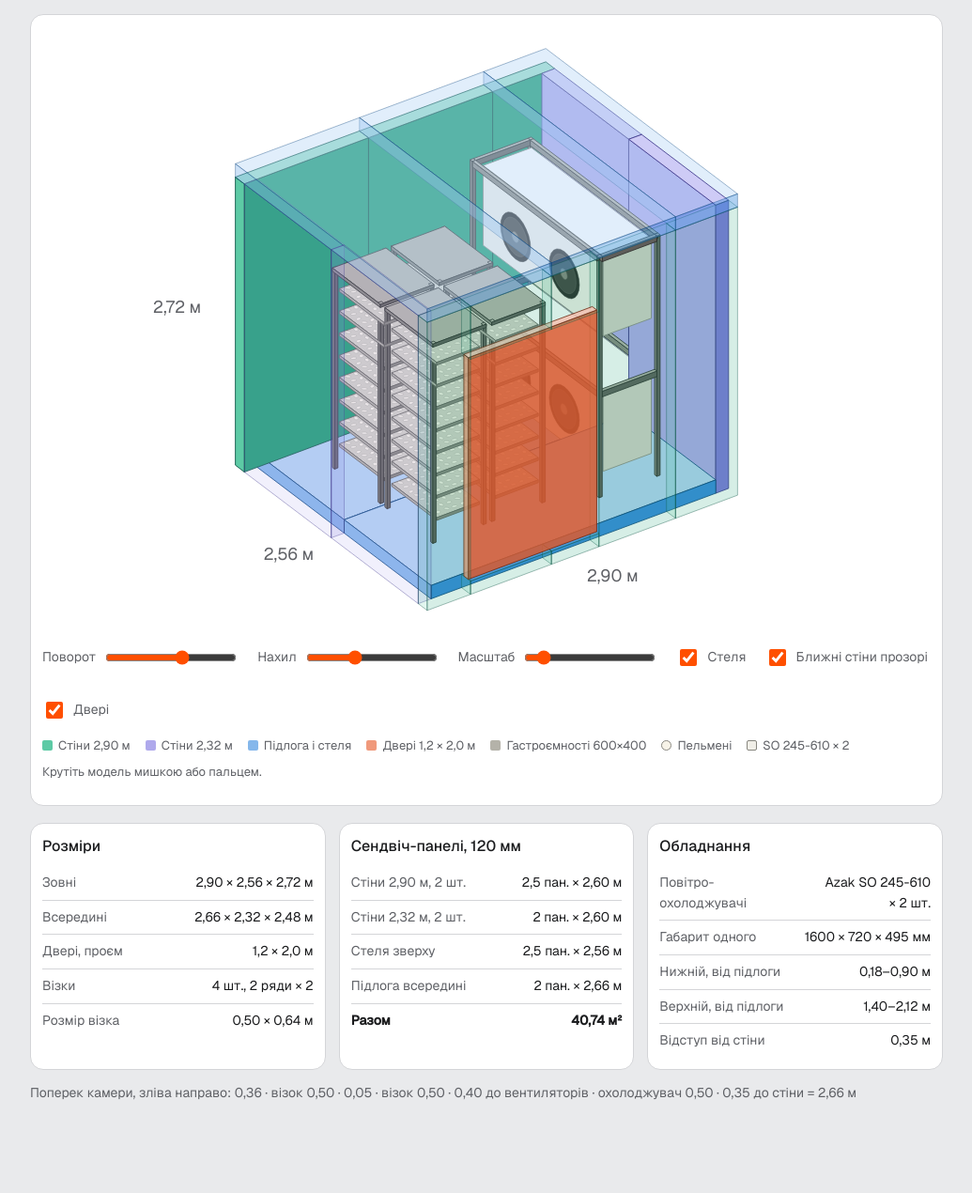
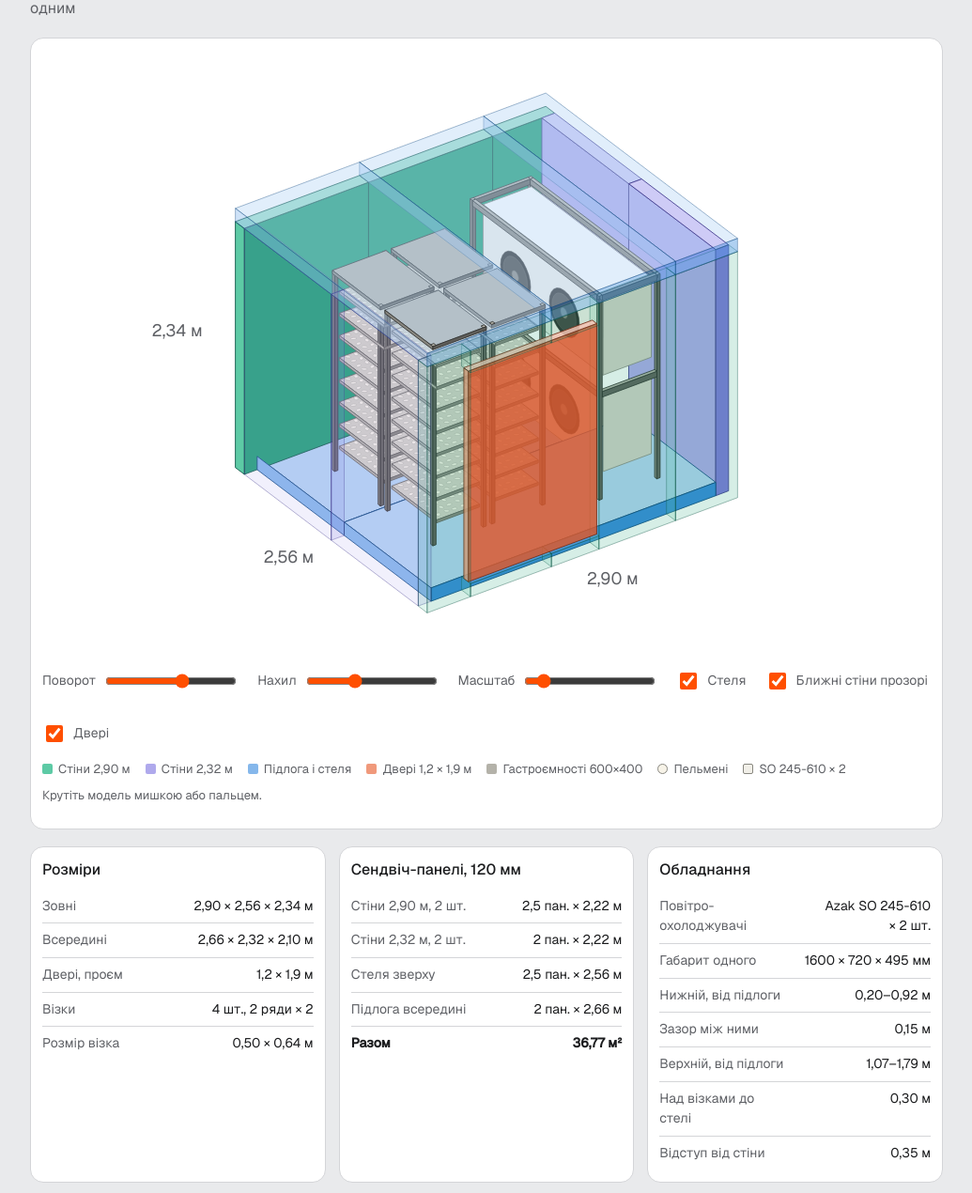
Before and after one commit to ap102020/kamera_Prom_10765, a plain HTML site: page index.html in a window 1280 px wide. Shown: the part 124-1394 px from the top of the page at 94% size, without its empty margins (122-1157 px from the left). Before the commit the page ends 1361 px from the top, so only its background shows below. Drawn offline with nearby package versions, Linux system fonts and the light colour scheme.

Commit message:
Add files via upload

```diff
--- a/index.html
+++ b/index.html
@@ -43,7 +43,7 @@ tr:last-child td{border-bottom:0}
 <body>
 <div class="band">
 <h1>Камера шокової заморозки на 4 візки</h1>
-<p class="sub">Зовні 2,90 × 2,56 × 2,72 м · сендвіч-панель 120 мм · 2 повітроохолоджувачі Azak SO 245-610 один над одним</p>
+<p class="sub">Зовні 2,90 × 2,56 × 2,34 м · всередині висота 2,10 м · сендвіч-панель 120 мм · 2 повітроохолоджувачі Azak SO 245-610 один над одним</p>
 <div class="card">
 <svg id="v" viewBox="0 0 680 460" role="img" aria-label="Тривимірна модель камери з візками, гастроємностями з пельменями і повітроохолоджувачами"></svg>
 <div class="ctl">
@@ -58,7 +58,7 @@ tr:last-child td{border-bottom:0}
 <span><span class="sw" style="background:#5DCAA5"></span>Стіни 2,90 м</span>
 <span><span class="sw" style="background:#AFA9EC"></span>Стіни 2,32 м</span>
 <span><span class="sw" style="background:#85B7EB"></span>Підлога і стеля</span>
-<span><span class="sw" style="background:#F0997B"></span>Двері 1,2 × 2,0 м</span>
+<span><span class="sw" style="background:#F0997B"></span>Двері 1,2 × 1,9 м</span>
 <span><span class="sw" style="background:#B4B2A9"></span>Гастроємності 600×400</span>
 <span><span class="sw" style="background:#F7F3E8;border:1px solid #888780;border-radius:50%"></span>Пельмені</span>
 <span><span class="sw" style="background:#F1EFE8;border:1px solid #888780"></span>SO 245-610 × 2</span>
@@ -68,24 +68,26 @@ tr:last-child td{border-bottom:0}
 
 <div class="grid">
 <div class="card"><h2>Розміри</h2><table>
-<tr><td>Зовні</td><td><span class="nb">2,90 × 2,56</span> <span class="nb">× 2,72 м</span></td></tr>
-<tr><td>Всередині</td><td><span class="nb">2,66 × 2,32</span> <span class="nb">× 2,48 м</span></td></tr>
-<tr><td>Двері, проєм</td><td class="nb">1,2 × 2,0 м</td></tr>
+<tr><td>Зовні</td><td><span class="nb">2,90 × 2,56</span> <span class="nb">× 2,34 м</span></td></tr>
+<tr><td>Всередині</td><td><span class="nb">2,66 × 2,32</span> <span class="nb">× 2,10 м</span></td></tr>
+<tr><td>Двері, проєм</td><td class="nb">1,2 × 1,9 м</td></tr>
 <tr><td>Візки</td><td>4 шт., <span class="nb">2 ряди × 2</span></td></tr>
 <tr><td>Розмір візка</td><td class="nb">0,50 × 0,64 м</td></tr>
 </table></div>
 <div class="card"><h2>Сендвіч-панелі, 120 мм</h2><table>
-<tr><td>Стіни 2,90 м, 2 шт.</td><td><span class="nb">2,5 пан.</span> <span class="nb">× 2,60 м</span></td></tr>
-<tr><td>Стіни 2,32 м, 2 шт.</td><td><span class="nb">2 пан.</span> <span class="nb">× 2,60 м</span></td></tr>
+<tr><td>Стіни 2,90 м, 2 шт.</td><td><span class="nb">2,5 пан.</span> <span class="nb">× 2,22 м</span></td></tr>
+<tr><td>Стіни 2,32 м, 2 шт.</td><td><span class="nb">2 пан.</span> <span class="nb">× 2,22 м</span></td></tr>
 <tr><td>Стеля зверху</td><td><span class="nb">2,5 пан.</span> <span class="nb">× 2,56 м</span></td></tr>
 <tr><td>Підлога всередині</td><td><span class="nb">2 пан.</span> <span class="nb">× 2,66 м</span></td></tr>
-<tr><td><b style="color:var(--ink)">Разом</b></td><td class="nb"><b>40,74 м²</b></td></tr>
+<tr><td><b style="color:var(--ink)">Разом</b></td><td class="nb"><b>36,77 м²</b></td></tr>
 </table></div>
 <div class="card"><h2>Обладнання</h2><table>
 <tr><td>Повітро&shy;охолоджувачі</td><td>Azak <span class="nb">SO 245-610</span> <span class="nb">× 2 шт.</span></td></tr>
 <tr><td>Габарит одного</td><td><span class="nb">1600 × 720</span> <span class="nb">× 495 мм</span></td></tr>
-<tr><td>Нижній, від підлоги</td><td class="nb">0,18–0,90 м</td></tr>
-<tr><td>Верхній, від підлоги</td><td class="nb">1,40–2,12 м</td></tr>
+<tr><td>Нижній, від підлоги</td><td class="nb">0,20–0,92 м</td></tr>
+<tr><td>Зазор між ними</td><td class="nb">0,15 м</td></tr>
+<tr><td>Верхній, від підлоги</td><td class="nb">1,07–1,79 м</td></tr>
+<tr><td>Над візками до стелі</td><td class="nb">0,30 м</td></tr>
 <tr><td>Відступ від стіни</td><td class="nb">0,35 м</td></tr>
 </table></div>
 </div>
@@ -93,10 +95,10 @@ tr:last-child td{border-bottom:0}
 </div>
 <script>
 {
-const W=2.90,L=2.56,T=.12,H=2.6,B=[];
+const W=2.90,L=2.56,T=.12,H=2.22,B=[];
 const add=(x0,x1,y0,y1,z0,z1,c,g,o)=>B.push(Object.assign({b:[x0,x1,y0,y1,z0,z1],c,g},o||{}));
 const PX=[0,1.16,2.32,2.90];
-const dx0=0.405,dx1=1.605,dz0=0.12,dz1=2.12;
+const dx0=0.405,dx1=1.605,dz0=0.12,dz1=2.02;
 for(let i=0;i<3;i++){const a=PX[i],b=PX[i+1];
  add(a,b,L-T,L,0,H,'teal','w',{side:'B'});
  if(b<=dx0||a>=dx1){add(a,b,0,T,0,H,'teal','w',{side:'F'});continue;}
@@ -111,13 +113,13 @@ add(dx0,dx1,0.03,0.09,dz0,dz1,'coral','d');
 for(const [y0,y1] of [[T,1.28],[1.28,L-T]])add(T,W-T,y0,y1,0,T,'blue','f');
 for(let i=0;i<3;i++)add(PX[i],PX[i+1],0,L,H,H+T,'blue','c');
 const FX=[[1.90,1.93],[2.44,2.47]],FY=[[0.42,0.45],[2.11,2.14]];
-for(const a of FX)for(const b of FY)add(a[0],a[1],b[0],b[1],T,2.29,'steel','r');
-for(const z of [[1.02,1.07],[2.24,2.29]]){
+for(const a of FX)for(const b of FY)add(a[0],a[1],b[0],b[1],T,1.96,'steel','r');
+for(const z of [[1.04,1.09],[1.91,1.96]]){
  for(const a of FX)add(a[0],a[1],0.45,2.11,z[0],z[1],'steel','r');
  for(const b of FY)add(1.93,2.44,b[0],b[1],z[0],z[1],'steel','r');
 }
 function circ(x,cy,cz,r,fill,st){const p=[];for(let i=0;i<24;i++){const a=i/24*Math.PI*2;p.push([x,cy+r*Math.cos(a),cz+r*Math.sin(a)]);}return{p,fill,st};}
-for(const zb of [0.30,1.52]){
+for(const zb of [0.32,1.19]){
  const ex=[];
  for(const cy of [0.955,1.605]){const cz=zb+0.33;ex.push(circ(1.95,cy,cz,.2,'#2C2C2A','#2C2C2A'),circ(1.948,cy,cz,.16,'#444441','#5F5E5A'),circ(1.946,cy,cz,.045,'#888780','#5F5E5A'));}
  add(1.98,2.43,0.48,2.08,zb,zb+0.72,'white','e',{ex,exn:'x'});
@@ -155,7 +157,7 @@ function draw(){
  const c=Math.cos(yaw),s=Math.sin(yaw),cp=Math.cos(pit),sp=Math.sin(pit);
  const vis=n=>((n[0]*s+n[1]*c)*cp-n[2]*sp)<0;
  const zoomed=S>100;
- const pr=p=>{const x=p[0]-(zoomed?1.1:W/2),y=p[1]-(zoomed?1.28:L/2),z=p[2]-(zoomed?1.1:1.36);const x1=x*c-y*s,y1=x*s+y*c;return[340+S*x1,232-S*(z*cp+y1*sp),y1*cp-z*sp];};
+ const pr=p=>{const x=p[0]-(zoomed?1.1:W/2),y=p[1]-(zoomed?1.28:L/2),z=p[2]-(zoomed?1.0:1.17);const x1=x*c-y*s,y1=x*s+y*c;return[340+S*x1,232-S*(z*cp+y1*sp),y1*cp-z*sp];};
  const F=[];
  for(const o of B){
   if(o.g==='c'&&!cE.checked)continue;
@@ -176,7 +178,7 @@ function draw(){
   out.push('<polygon points="'+pts(f.q)+'" fill="'+f.col[f.k]+'" fill-opacity="'+f.op+'" stroke="'+f.col[3]+'" stroke-opacity="'+(f.op<.5?.45:1)+'" stroke-width="0.6" stroke-linejoin="round"/>');
   if(f.ex)for(const e of f.ex)out.push('<polygon points="'+pts(e.q)+'" fill="'+e.fill+'" stroke="'+e.st+'" stroke-width="0.4"/>');
  }
- if(!zoomed){const LB=[[[W/2,-0.4,0],'2,90 м'],[[-0.4,L/2,0],'2,56 м'],[[-0.3,L+0.35,1.36],'2,72 м']];
+ if(!zoomed){const LB=[[[W/2,-0.4,0],'2,90 м'],[[-0.4,L/2,0],'2,56 м'],[[-0.3,L+0.35,1.17],'2,34 м']];
  for(const [p,t] of LB){const q=pr(p);out.push('<text x="'+q[0].toFixed(1)+'" y="'+q[1].toFixed(1)+'" text-anchor="middle" dominant-baseline="central" style="fill:var(--mut);font-size:13px;font-family:Geist,system-ui,sans-serif">'+t+'</text>');}}
  svg.innerHTML=out.join('');
 }
```
